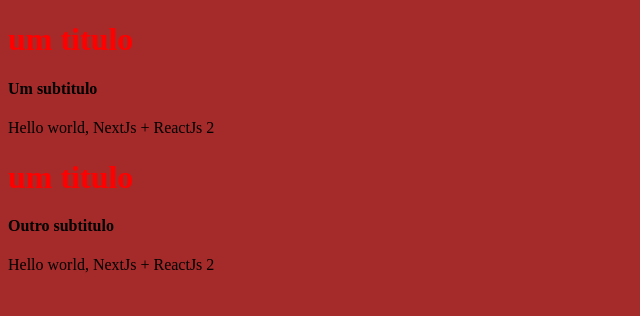
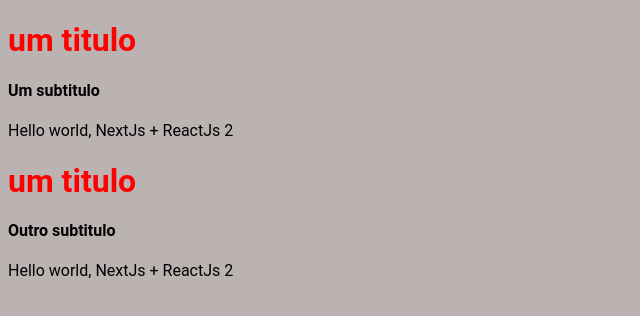
Before and after one commit to ValdoOliver/react-next-react, a Next.js app: page / in a window 1280 px wide. Shown: the top 316 px of the page, without its empty margins (0-640 px from the left). Built offline with nearby package versions, Linux system fonts and the light colour scheme.

Commit message:
importado font e titlo site

```diff
--- a/pages/_app.jsx
+++ b/pages/_app.jsx
@@ -1,7 +1,16 @@
+import Head from 'next/head'
+
 import '../src/style.css'
 
 function App({Component, pageProps}){
-   return <Component{...pageProps}/>
+   return (
+    <>
+    <Head>
+      <title>Titulo Padrao</title>
+    </Head>
+    <Component{...pageProps}/>
+    </>
+   )
 }
 
 export default App
--- a/pages/index.jsx
+++ b/pages/index.jsx
@@ -1,8 +1,14 @@
+import Head from 'next/head'
+
 import Title from '../src/components/title/title'
 import SubTitle from '../src/components/SubTitle/SubTitle'
 
 function HomePage(){
   return (
+<>
+    <Head>
+    <title>Titulo home</title>
+    </Head>
     <div>
 
       <Title> um titulo</Title>
@@ -12,6 +18,7 @@ function HomePage(){
       <SubTitle text='Outro subtitulo'/>
       <p>Hello world, NextJs + ReactJs 2</p>
     </div>
+    </>
   )
 }
 
--- a/src/style.css
+++ b/src/style.css
@@ -1,3 +1,4 @@
 body{
-  background-color: brown;
+  background-color: rgb(187, 178, 178);
+  font-family: 'Roboto', sans-serif;
 }
```
Also changed, not shown: pages/.document.jsx (added).
